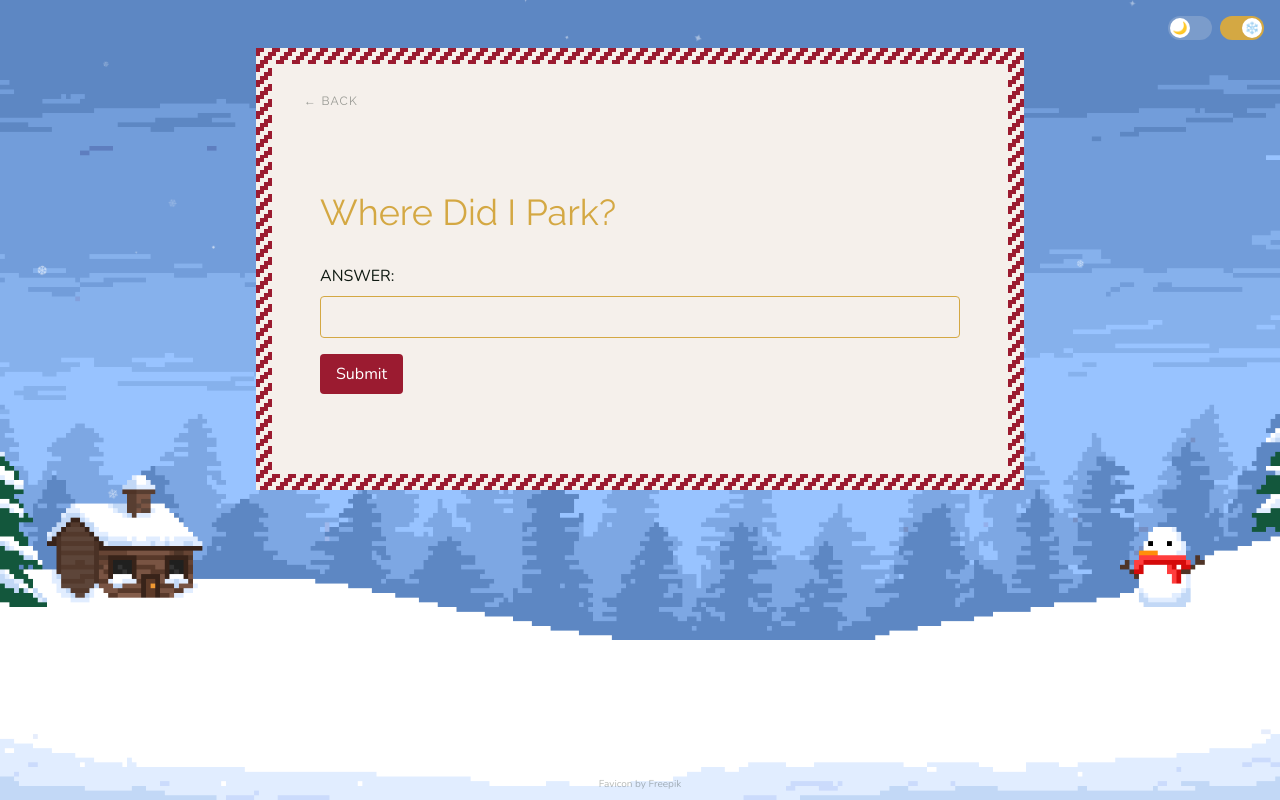
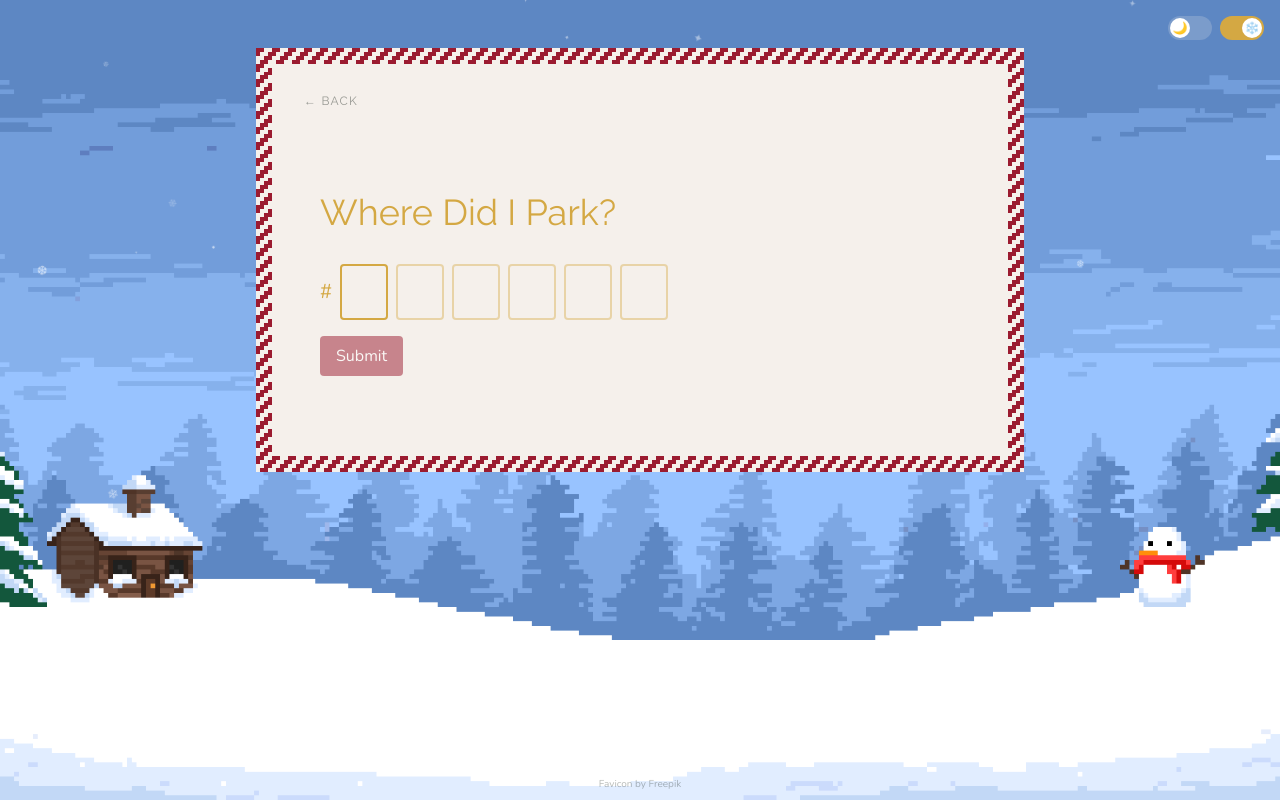
Before and after one commit to ianrosevear/ians-christmas-village, a Next.js app: page /where-did-i-park in a window 1280 px wide. Built offline with nearby package versions, Linux system fonts and the light colour scheme.

Commit message:
update UI

```diff
--- a/app/where-did-i-park/page.tsx
+++ b/app/where-did-i-park/page.tsx
@@ -1,13 +1,67 @@
 "use client";
 
-import { useState } from "react";
+import { useState, useRef } from "react";
 
 export default function WhereDidIParkPage() {
-  const [answer, setAnswer] = useState("");
+  const [digits, setDigits] = useState<string[]>(Array(6).fill(""));
   const [submitted, setSubmitted] = useState(false);
   const [error, setError] = useState(false);
   const [checking, setChecking] = useState(false);
   const [clueUrl, setClueUrl] = useState<string | null>(null);
+  const inputRefs = useRef<Array<HTMLInputElement | null>>([]);
+
+  const answer = digits.join("");
+
+  const setDigit = (index: number, value: string) => {
+    const next = [...digits];
+    next[index] = value;
+    setDigits(next);
+  };
+
+  const handleChange = (index: number, rawValue: string) => {
+    const value = rawValue.replace(/[^0-9]/g, "");
+
+    if (value.length <= 1) {
+      setDigit(index, value);
+      if (value && index < digits.length - 1) {
+        inputRefs.current[index + 1]?.focus();
+      }
+      return;
+    }
+
+    // Handle multi-character input (e.g. fast typing or IME quirks)
+    const chars = value.split("");
+    const next = [...digits];
+    let i = index;
+    for (const ch of chars) {
+      if (i >= next.length) break;
+      next[i] = ch;
+      i++;
+    }
+    setDigits(next);
+    inputRefs.current[Math.min(i, digits.length - 1)]?.focus();
+  };
+
+  const handleKeyDown = (index: number, e: React.KeyboardEvent<HTMLInputElement>) => {
+    if (e.key === "Backspace" && !digits[index] && index > 0) {
+      inputRefs.current[index - 1]?.focus();
+    } else if (e.key === "ArrowLeft" && index > 0) {
+      inputRefs.current[index - 1]?.focus();
+    } else if (e.key === "ArrowRight" && index < digits.length - 1) {
+      inputRefs.current[index + 1]?.focus();
+    }
+  };
+
+  const handlePaste = (e: React.ClipboardEvent<HTMLInputElement>) => {
+    e.preventDefault();
+    const pasted = e.clipboardData.getData("text").replace(/[^0-9]/g, "").slice(0, 6);
+    if (!pasted) return;
+    const next = Array(6).fill("");
+    for (let i = 0; i < pasted.length; i++) next[i] = pasted[i];
+    setDigits(next);
+    const focusIndex = Math.min(pasted.length, 5);
+    inputRefs.current[focusIndex]?.focus();
+  };
 
   const handleSubmit = async (e: React.FormEvent) => {
     e.preventDefault();
@@ -59,18 +113,31 @@ export default function WhereDidIParkPage() {
       ) : (
         <form onSubmit={handleSubmit} className="space-y-4">
           <label className="block text-[var(--color-dark)] dark:text-[var(--color-snow)]/80">
-            ANSWER:
-            <input
-              type="text"
-              value={answer}
-              onChange={(e) => setAnswer(e.target.value)}
-              className="mt-2 w-full px-3 py-2 rounded border border-[var(--color-gold)]/40 bg-transparent text-[var(--color-dark)] dark:text-[var(--color-snow)] focus:outline-none focus:border-[var(--color-gold)]"
-              autoFocus
-            />
+            <div className="flex items-center gap-2">
+              <span className="text-xl text-[var(--color-gold)]">#</span>
+              {digits.map((digit, index) => (
+                <input
+                  key={index}
+                  ref={(el) => {
+                    inputRefs.current[index] = el;
+                  }}
+                  type="text"
+                  inputMode="numeric"
+                  pattern="[0-9]*"
+                  maxLength={1}
+                  value={digit}
+                  onChange={(e) => handleChange(index, e.target.value)}
+                  onKeyDown={(e) => handleKeyDown(index, e)}
+                  onPaste={handlePaste}
+                  className="w-12 h-14 text-center text-xl rounded border-2 border-[var(--color-gold)]/40 bg-transparent text-[var(--color-dark)] dark:text-[var(--color-snow)] caret-transparent focus:outline-none focus:border-[var(--color-gold)]"
+                  autoFocus={index === 0}
+                />
+              ))}
+            </div>
           </label>
           <button
             type="submit"
-            disabled={checking}
+            disabled={checking || answer.length !== 6}
             className="px-4 py-2 rounded bg-[var(--color-cranberry)] text-white hover:opacity-90 disabled:opacity-50"
           >
             {checking ? "Checking..." : "Submit"}
```
